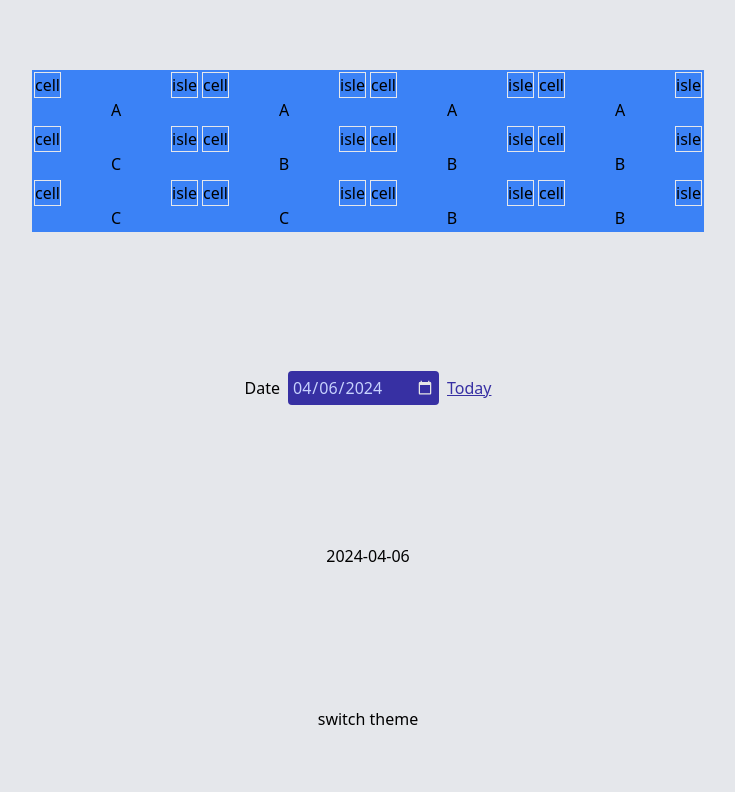
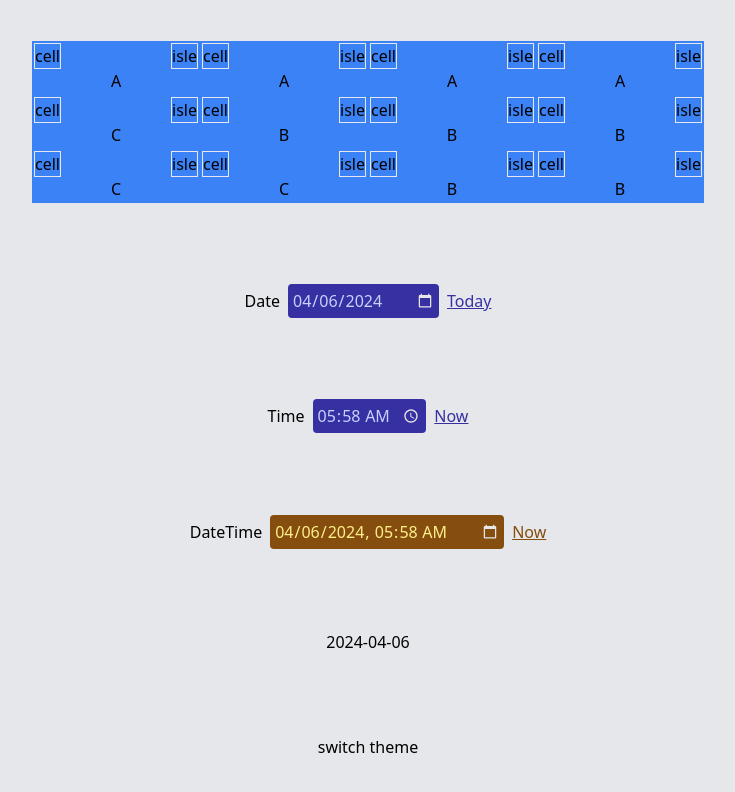
Before and after one commit to CrgioYalux/brute-draft, a React (Vite) app: page / in a window 1280 px wide. Shown: the top 792 px of the page, without its empty margins (272-1007 px from the left). Built offline with nearby package versions, Linux system fonts and the light colour scheme.

Commit message:
feat: update examples

```diff
--- a/src/App.tsx
+++ b/src/App.tsx
@@ -1,11 +1,13 @@
 import './App.css';
-import { Grid, Row, Cell, DatePicker, } from './components/';
+import { Grid, Row, Cell, DatePicker, TimePicker, DateTimePicker, } from './components/';
 
 import { useState } from 'react';
 import { useTheme } from './providers/Theme';
 
 function App() {
   const [date, setDate] = useState<string>('');
+  const [time, setTime] = useState<string>('');
+  const [dateTime, setDateTime] = useState<string>('');
   const [, switchTheme] = useTheme();
 
   return (
@@ -35,6 +37,8 @@ function App() {
         </div>
       </div>
       <DatePicker date={date} setDate={setDate} defaultValueToCurrentDate />
+      <TimePicker time={time} setTime={setTime} defaultValueToCurrentTime />
+      <DateTimePicker variant='warning' dateTime={dateTime} setDateTime={setDateTime} defaultValueToCurrentDateTime />
       {date}
       <button onClick={switchTheme}> switch theme </button>
     </div>
```
